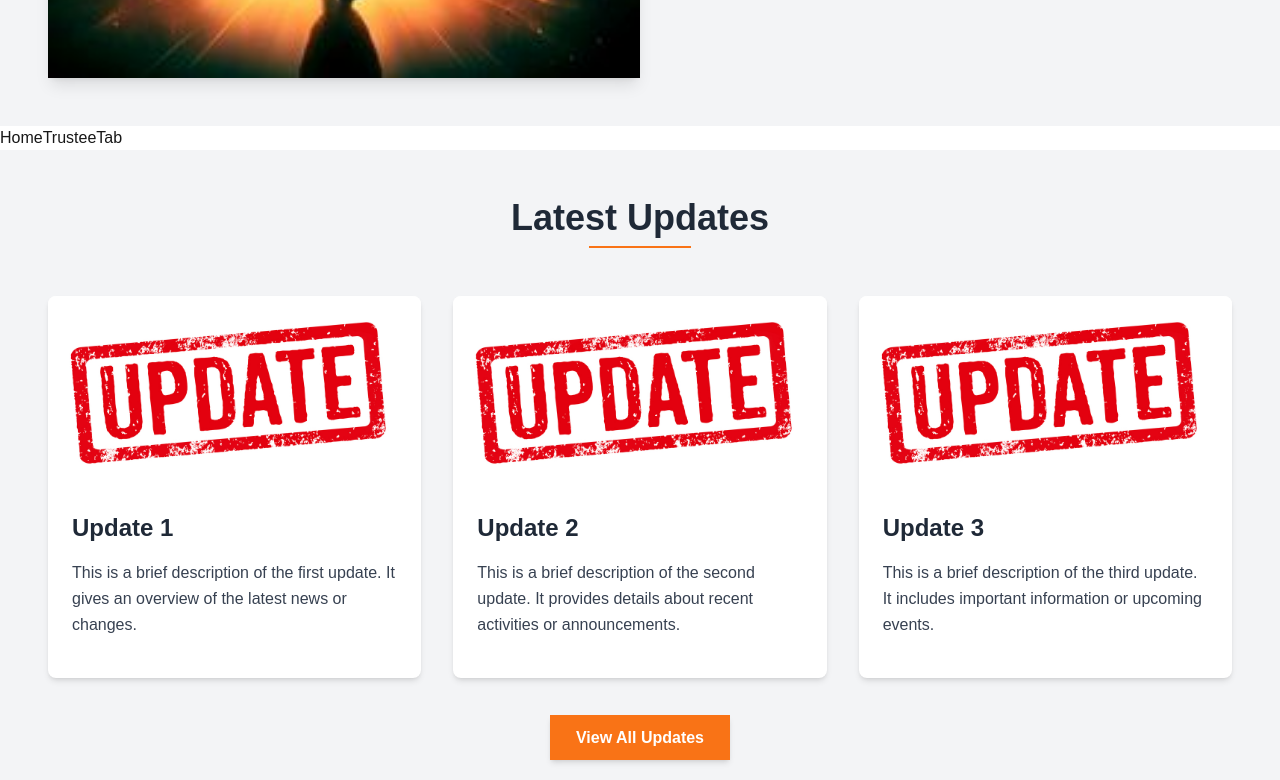
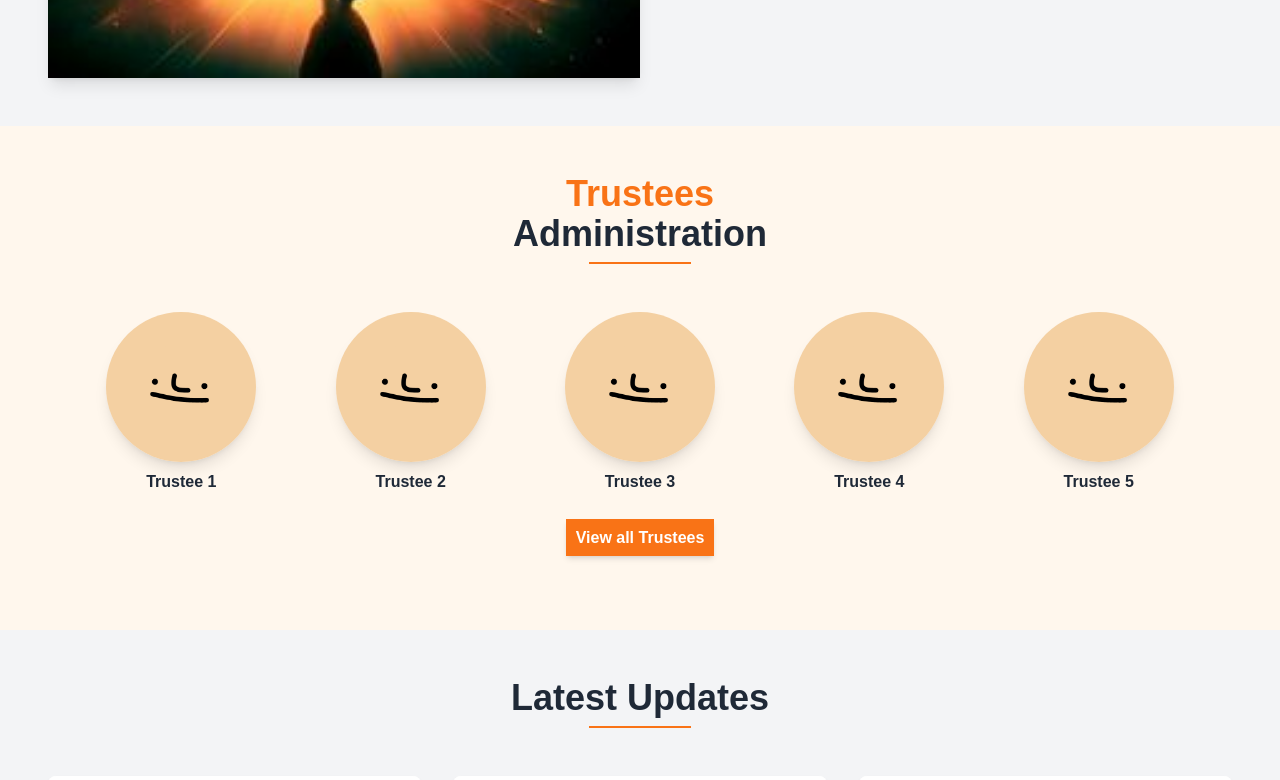
Before and after one commit to gaureshpai/temple, a Next.js app: page / in a window 1280 px wide. Shown: the part 1500-2280 px from the top of the page. Built offline with nearby package versions, Linux system fonts and the light colour scheme.

Commit message:
Home Trustee component done

```diff
--- a/components/HomeTrusteeTab.tsx
+++ b/components/HomeTrusteeTab.tsx
@@ -1,9 +1,52 @@
-import React from 'react'
+import React from 'react';
+import Image from 'next/image';
+import Link from 'next/link';
+
+const trustees = [
+  { name: 'Trustee 1', imageSrc: '/images/ppp.png' },
+  { name: 'Trustee 2', imageSrc: '/images/ppp.png' },
+  { name: 'Trustee 3', imageSrc: '/images/ppp.png' },
+  { name: 'Trustee 4', imageSrc: '/images/ppp.png' },
+  { name: 'Trustee 5', imageSrc: '/images/ppp.png' },
+];
 
 const HomeTrusteeTab = () => {
   return (
-    <div>HomeTrusteeTab</div>
-  )
-}
+    <div className="bg-orange-50 py-12 px-4 md:px-8">
+      <div className="text-center mb-12">
+        <h1 className="text-4xl font-bold text-orange-500">Trustees</h1>
+        <h2 className="text-4xl font-bold  relative text-gray-800 inline-block">
+          Administration
+        </h2>
+        <hr className="border-t-2 border-orange-500 my-2 mx-auto w-1/12" />
+      </div>
 
-export default HomeTrusteeTab
+      <div className="max-w-7xl mx-auto px-4">
+        <div className="flex flex-wrap justify-center gap-8">
+          {trustees.map((trustee) => (
+            <div key={trustee.name} className="w-full sm:w-1/2 md:w-1/6 flex flex-col items-center text-center">
+              <Image
+                src={trustee.imageSrc}
+                alt={trustee.name}
+                width={150}
+                height={150}
+                className="object-cover rounded-full shadow-lg mb-2"
+              />
+              <p className="text-gray-800 font-semibold">{trustee.name}</p>
+            </div>
+          ))}
+        </div>
+      </div>
+      <div className='w-100 text-center my-8'>
+        <Link
+          href="/About"
+          className="bg-orange-500 text-white font-bold p-2 hover:bg-transparent hover:text-orange-500 border-2 border-orange-500 transition duration-300 ease-in-out shadow-md hover:shadow-lg"
+        >
+          View all Trustees
+        </Link>
+      </div>
+    </div>
+  );
+};
+
+export default HomeTrusteeTab;
```
